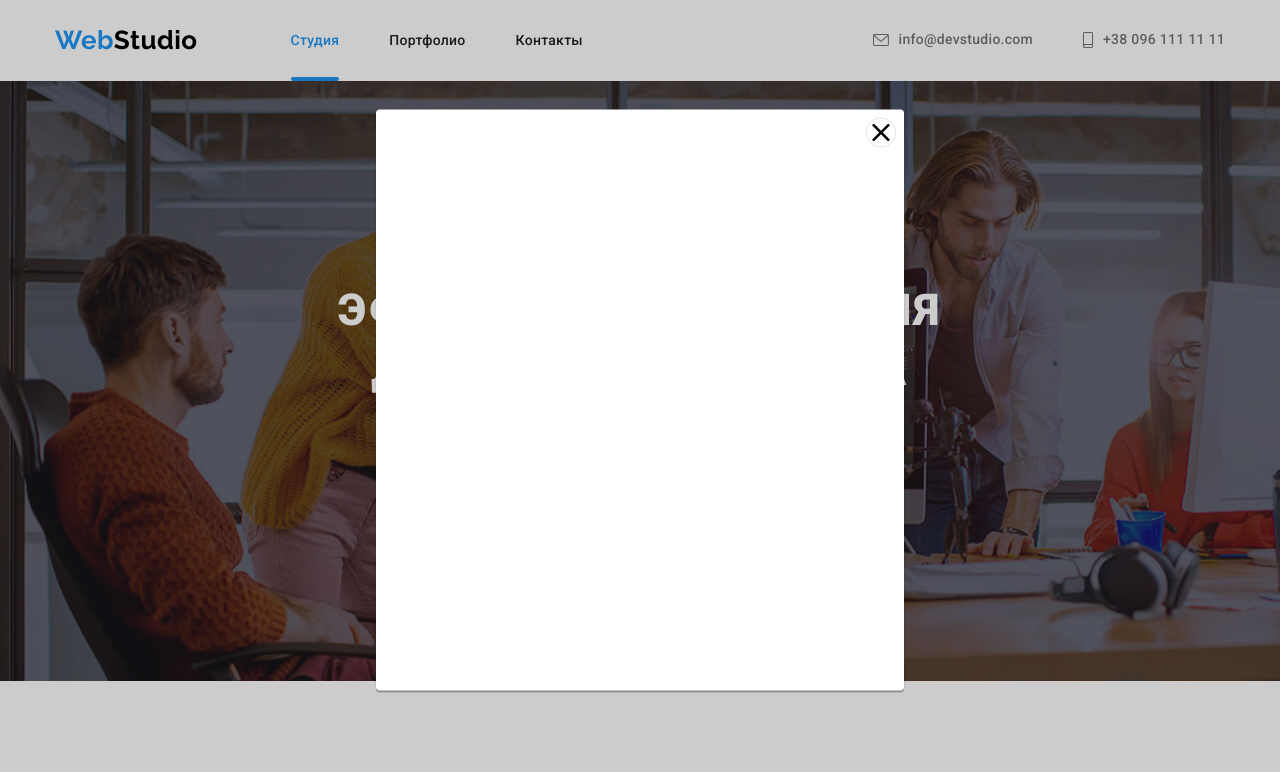
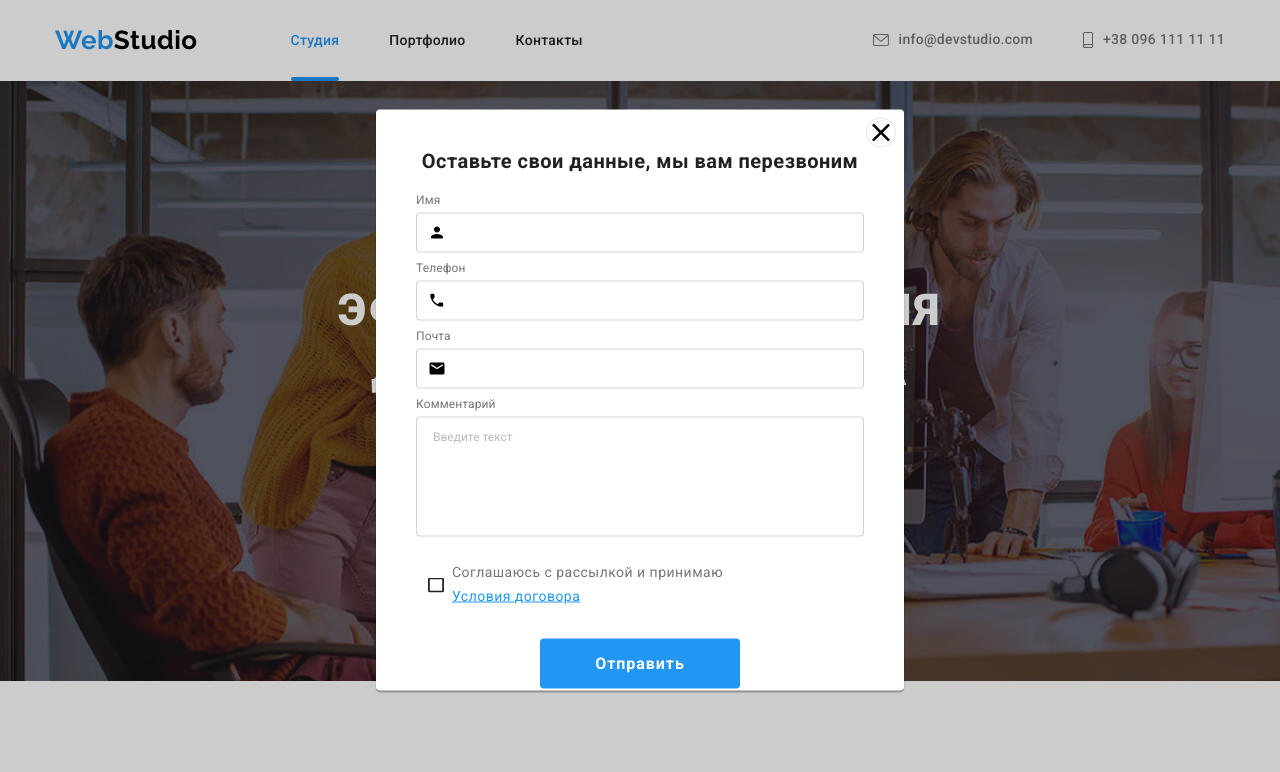
Before and after one commit to irynazalata/goit-markup-hw-06, a plain HTML site: page index.html in a window 1280 px wide. Both pictures are taken after a click on the button "Заказать услугу". Shown: the top 772 px of the page. Drawn offline with nearby package versions, Linux system fonts and the light colour scheme.

Commit message:
Додає форму заявки в модальне вікно

```diff
--- a/css/common.css
+++ b/css/common.css
@@ -143,11 +143,146 @@ address {
   border-radius: 50%;
 }
 
+.close-btn:hover,
+.close-btn:focus {
+  fill: var(--accent-color);
+}
 .is-hidden {
   opacity: 0;
   visibility: hidden;
   pointer-events: none;
 }
+.modal-form {
+  display: flex;
+  flex-direction: column;
+  padding: 40px;
+}
+
+.modal-form-title {
+  font-size: 20px;
+  line-height: 1.15;
+  text-align: center;
+  margin-bottom: 40px;
+
+  color: var(--title-text-color);
+}
+
+.modal-form-area {
+  position: relative;
+}
+
+.modal-form-message {
+  margin-bottom: 20px;
+}
+
+.modal-form-input:focus,
+.modal-form-message:focus {
+  outline: none;
+}
+
+.modal-form-input {
+  width: 100%;
+  height: 40px;
+  margin-bottom: 28px;
+  padding-left: 42px;
+
+  border: 1px solid rgba(33, 33, 33, 0.2);
+  border-radius: 4px;
+}
+
+.modal-form-input-label,
+.modal-form-message-label {
+  position: absolute;
+  top: -20px;
+  left: 0;
+  font-size: 12px;
+  line-height: 1.17;
+
+  letter-spacing: 0.01em;
+
+  color: var(--primary-text-color);
+}
+
+.modal-form-input-svg {
+  position: absolute;
+  top: 11px;
+  left: 12px;
+  display: block;
+}
+
+.modal-form-input:focus {
+  border-color: var(--accent-color);
+}
+
+.modal-form-input:focus ~ .modal-form-input-svg {
+  fill: var(--accent-color);
+}
+
+.modal-form-message {
+  width: 100%;
+  height: 120px;
+  resize: none;
+  padding: 12px 16px;
+
+  border: 1px solid rgba(33, 33, 33, 0.2);
+  border-radius: 4px;
+}
+
+.modal-form-message::placeholder {
+  font-size: 12px;
+  line-height: 1.17;
+  color: rgba(117, 117, 117, 0.5);
+}
+
+.modal-form-check-label {
+  display: flex;
+  align-items: center;
+  width: 100%;
+  font-size: 14px;
+  line-height: 1.71;
+  margin-bottom: 30px;
+
+  color: var(--primary-text-color);
+}
+
+.modal-form-check-label a {
+  text-decoration: underline;
+  color: var(--accent-color);
+}
+
+.modal-form-check-label::before {
+  display: block;
+  content: "";
+  width: 16px;
+  height: 15px;
+  background-image: url(../images/icon.svg);
+  margin-right: 8px;
+  margin-left: 12px;
+}
+
+.modal-form-check:checked + .modal-form-label-check::before {
+  background-image: url(../images/icon-check.svg);
+}
+
+.modal-form-btn {
+  display: block;
+  width: 200px;
+  min-height: 50px;
+  margin: 0 auto;
+  padding: 10px 31px;
+  font-family: inherit;
+  font-weight: 700;
+  font-size: 16px;
+  line-height: 1.88;
+  letter-spacing: 0.06em;
+
+  color: var(--primary-wh-color);
+  background-color: var(--accent-color);
+
+  border-radius: 4px;
+  border-width: 0;
+}
+
 /* HEADER  */
 
 header {
--- a/index.html
+++ b/index.html
@@ -345,6 +345,49 @@
             <use href="./images/sprite.svg#icon-close-btn"></use>
           </svg>
         </button>
+        <form action="" class="modal-form">
+          <h2 class="modal-form-title">Оставьте свои данные, мы вам перезвоним</h2>
+          <div class="modal-form-area">
+            <input type="text" name="user-name" id="user-name" class="modal-form-input" />
+            <label for="user-name" class="modal-form-input-label">Имя</label>
+            <svg class="modal-form-input-svg" width="18" height="18">
+              <use href="./images/modal-sprite.svg#icon-person"></use>
+            </svg>
+          </div>
+
+          <div class="modal-form-area">
+            <input type="tel" name="user-tel" id="user-phone" class="modal-form-input" />
+            <label for="user-phone" class="modal-form-input-label">Телефон</label>
+            <svg class="modal-form-input-svg" width="18" height="18">
+              <use href="./images/modal-sprite.svg#icon-phone"></use>
+            </svg>
+          </div>
+
+          <div class="modal-form-area">
+            <input type="email" name="user-email" id="user-email" class="modal-form-input" />
+            <label for="user-email" class="modal-form-input-label">Почта</label>
+            <svg class="modal-form-input-svg" width="18" height="18">
+              <use href="./images/modal-sprite.svg#icon-email"></use>
+            </svg>
+          </div>
+
+          <div class="modal-form-area">
+            <label for="message" class="modal-form-message-label">Комментарий</label>
+            <textarea
+              name="user-message"
+              id="user-message"
+              placeholder="Введите текст"
+              class="modal-form-message"
+            ></textarea>
+          </div>
+
+          <input type="checkbox" name="user-policy" id="user-policy" class="modal-form-check visually-hidden" />
+          <label for="user-policy" class="modal-form-check-label">
+            <span>Соглашаюсь с рассылкой и принимаю <a href="#"> Условия договора </a></span>
+          </label>
+
+          <button type="submit" class="modal-form-btn">Отправить</button>
+        </form>
       </div>
     </div>
 
```
Also changed, not shown: images/icon-check.svg (added), images/icon.svg (added), images/modal-sprite.svg (added).
